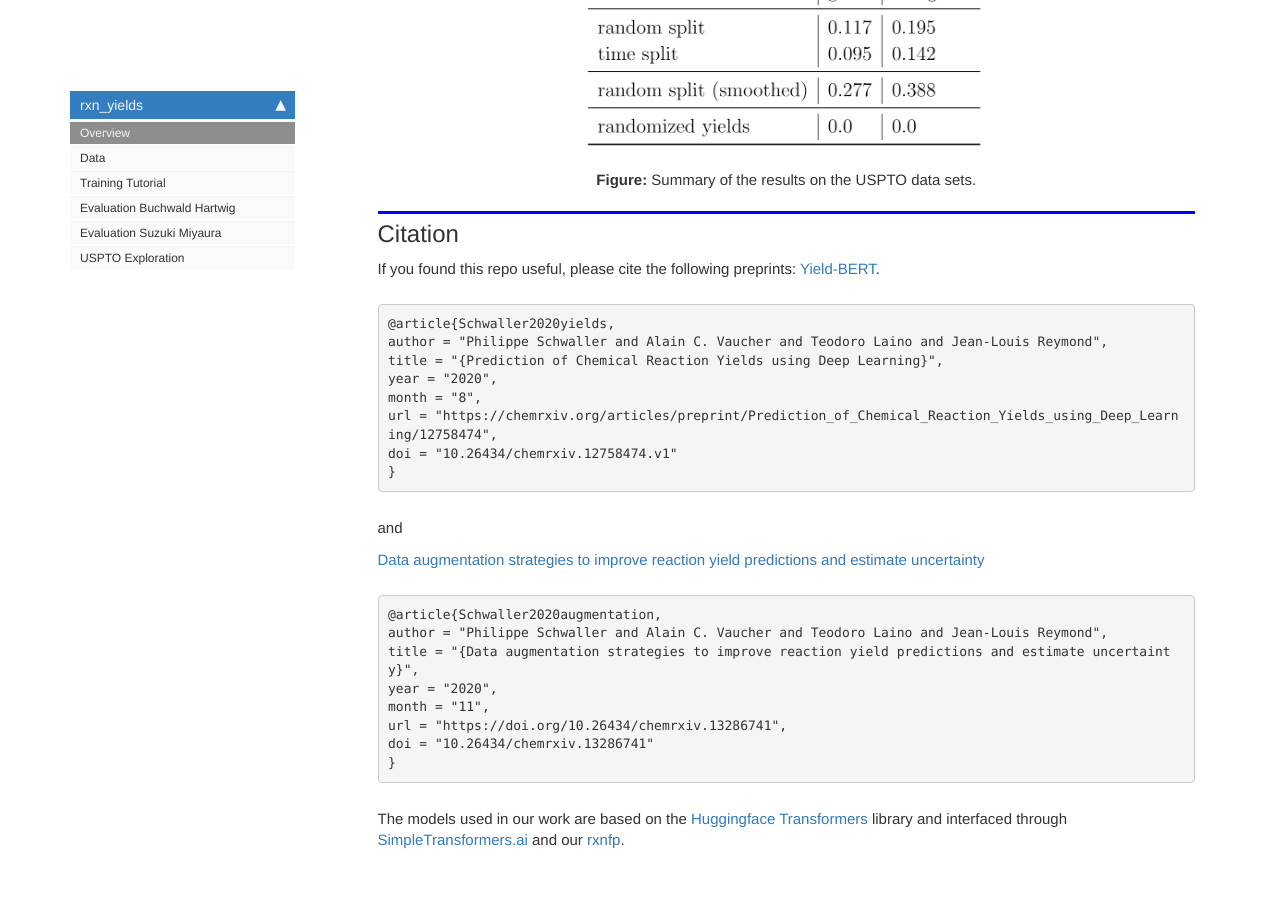
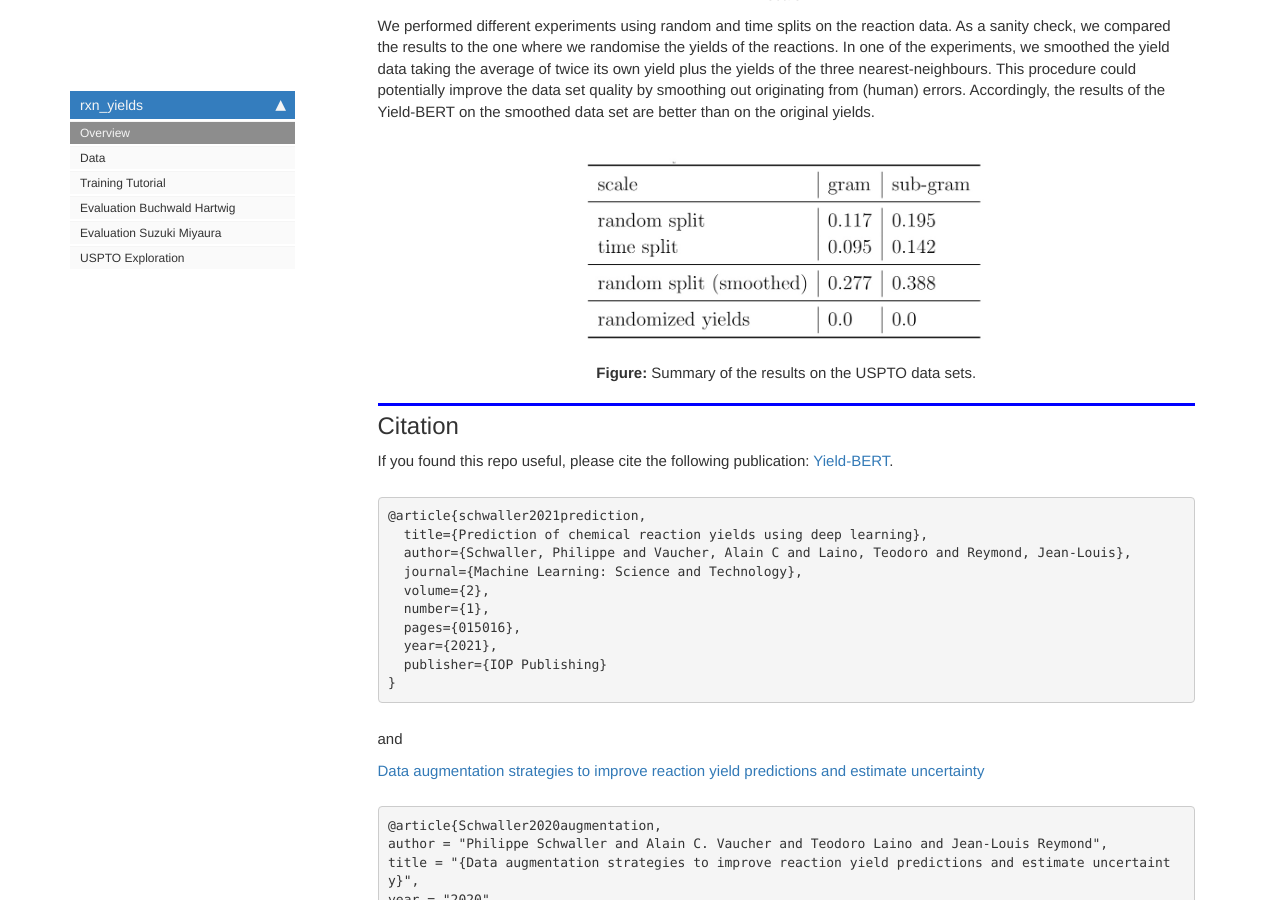
Before and after one commit to rxn4chemistry/rxn_yields, a Jekyll site: the page built from docs/index.html, in a window 1280 px wide and 900 px high, scrolled down 6308 px. Built offline with Jekyll 4.4.1, drawn with Linux system fonts in a browser that asks for light colours; nearby versions of some CDN libraries; comment, search, counter and statistics services are not loaded; some of the changed text lies outside the part shown.

Commit message:
update citation and data augmentation

```diff
--- a/docs/core.html
+++ b/docs/core.html
@@ -32,8 +32,7 @@
 <div class="output_area">
 
 <div class="output_subarea output_stream output_stderr output_text">
-<pre><span class="ansi-blue-intense-fg ansi-bold">wandb</span>: <span class="ansi-yellow-fg">WARNING</span> W&amp;B installed but not logged in.  Run `wandb login` or set the WANDB_API_KEY env variable.
-This extension has only been tested with simpletransformers==0.34.4
+<pre>This extension has only been tested with simpletransformers==0.34.4
 </pre>
 </div>
 </div>
--- a/docs/data_augmentation.html
+++ b/docs/data_augmentation.html
@@ -53,7 +53,7 @@
 
 
 <div class="output_markdown rendered_html output_subarea ">
-<h4 id="randomize_smiles" class="doc_header"><code>randomize_smiles</code><a href="https://github.com/rxn4chemistry/rxn_yields/tree/master/rxn_yields/augmentation.py#L14" class="source_link" style="float:right">[source]</a></h4><blockquote><p><code>randomize_smiles</code>(<strong><code>smiles</code></strong>, <strong><code>random_type</code></strong>=<em><code>'rotated'</code></em>)</p>
+<h4 id="randomize_smiles" class="doc_header"><code>randomize_smiles</code><a href="https://github.com/rxn4chemistry/rxn_yields/tree/master/rxn_yields/augmentation.py#L14" class="source_link" style="float:right">[source]</a></h4><blockquote><p><code>randomize_smiles</code>(<strong><code>smiles</code></strong>, <strong><code>random_type</code></strong>=<em><code>'rotated'</code></em>, <strong><code>isomericSmiles</code></strong>=<em><code>True</code></em>)</p>
 </blockquote>
 <p>From: <a href="https://github.com/undeadpixel/reinvent-randomized">https://github.com/undeadpixel/reinvent-randomized</a> and <a href="https://github.com/GLambard/SMILES-X">https://github.com/GLambard/SMILES-X</a>
 Returns a random SMILES given a SMILES of a molecule.
--- a/docs/index.html
+++ b/docs/index.html
@@ -32,7 +32,7 @@
 <div class="cell border-box-sizing text_cell rendered"><div class="inner_cell">
 <div class="text_cell_render border-box-sizing rendered_html">
 <p>Artificial intelligence is driving one of the most important revolutions in organic chemistry. Multiple platforms, including tools for reaction prediction and synthesis planning based on machine learning, successfully became part of the organic chemists’ daily laboratory, assisting in domain-specific synthetic problems. Unlike reaction prediction and retrosynthetic models, reaction yields models have been less investigated, despite the enormous potential of accurately predicting them. Reaction yields models, describing the percentage of the reactants that is converted to the desired products, could guide chemists and help them select high-yielding reactions and score synthesis routes, reducing the number of attempts. So far, yield predictions have been predominantly performed for high-throughput experiments using a categorical (one-hot) encoding of reactants, concatenated molecular fingerprints, or computed chemical descriptors. Here, we extend the application of natural language processing architectures to predict reaction properties given a text-based representation of the reaction, using an encoder transformer model combined with a regression layer. We demonstrate outstanding prediction performance on two high-throughput experiment reactions sets. An analysis of the yields reported in the open-source USPTO data set shows that their distribution differs depending on the mass scale, limiting the dataset applicability in reaction yields predictions.</p>
-<p>This repository complements our studies on <a href="https://chemrxiv.org/articles/preprint/Prediction_of_Chemical_Reaction_Yields_using_Deep_Learning/12758474">predicting chemical reaction yields</a> and <a href="https://doi.org/10.26434/chemrxiv.13286741">data augmentation and uncertainty estimation for yield predictions</a>.</p>
+<p>This repository complements our studies on <a href="https://iopscience.iop.org/article/10.1088/2632-2153/abc81d">predicting chemical reaction yields</a> (published in Machine Learning: Science and Technology) and <a href="https://doi.org/10.26434/chemrxiv.13286741">data augmentation and uncertainty estimation for yield predictions</a> (presented at the Machine Learning for Molecules Workshop at NeurIPS 2020).</p>
 
 </div>
 </div>
@@ -55,6 +55,16 @@
 <pre><code>git clone https://github.com/rxn4chemistry/rxn_yields.git
 cd rxn_yields
 pip install -e .</code></pre>
+
+</div>
+</div>
+</div>
+<div class="cell border-box-sizing text_cell rendered"><div class="inner_cell">
+<div class="text_cell_render border-box-sizing rendered_html">
+<hr>
+<p><strong>NOTE:</strong></p>
+<p>If you are fine-tuning your own models. Make sure that the pretrained model (from which you start training) is loaded from a folder with the same structure as for our <a href="https://github.com/rxn4chemistry/rxnfp/tree/master/rxnfp/models/transformers/bert_pretrained">rxnfp models</a>.</p>
+<hr>
 
 </div>
 </div>
@@ -95,7 +105,7 @@
 <p>Those studies show that Transformer models are able to learn organic chemistry and chemical reactions from SMILES.</p>
 <p>Here we asked the question, how well a <strong>BERT</strong> model would perform when applied to a <strong>yield prediction</strong> task:</p>
 <div style="text-align: center">
-{% include image.html max-width="800" file="/rxn_yields/images/pipeline.jpg" %}
+{% include image.html width="800" max-width="800" file="/rxn_yields/images/pipeline.jpg" %}
 <p style="text-align: center;"> <b>Figure:</b> Pipeline and task description. </p>
 </div><p>To do so, we started with the reaction fingerprint models from the <a href="https://rxn4chemistry.github.io/rxnfp/">rxnfp</a> library and added a fine-tuning regression head through <a href="https://simpletransformers.ai">SimpleTransformers.ai</a>. As we don't need to change the hyperparameters of the base model, we only tune the learning rate for the training and the dropout probability.</p>
 <p>We explored two high-throughput experiment (HTE) data sets and then also the yields data found in the USPTO data base.</p>
@@ -113,7 +123,7 @@
 <div class="cell border-box-sizing text_cell rendered"><div class="inner_cell">
 <div class="text_cell_render border-box-sizing rendered_html">
 <div style="text-align: center">
-{% include image.html max-width="800" file="/rxn_yields/images/buchwald_hartwig.jpg" %}
+{% include image.html width="800" max-width="800" file="/rxn_yields/images/buchwald_hartwig.jpg" %}
 <p style="text-align: center;"> <b>Figure:</b> a) Summary of the results on the Buchwald–Hartwig data set. b) Example regression plot for the first random-split. </p>
 </div>
 </div>
@@ -129,18 +139,18 @@
 <div class="cell border-box-sizing text_cell rendered"><div class="inner_cell">
 <div class="text_cell_render border-box-sizing rendered_html">
 <div style="text-align: center">
-{% include image.html max-width="800" file="/rxn_yields/images/rxn_randomizations.png" %}
+{% include image.html width="800" max-width="800" file="/rxn_yields/images/rxn_randomizations.png" %}
 <p style="text-align: center;"> <b>Figure:</b> The two different data augmentation techniques investigated in the NeurIPS workshop paper. </p>
 </div><h4 id="Results">Results<a class="anchor-link" href="#Results"> </a></h4><div style="text-align: center">
-{% include image.html max-width="800" file="/rxn_yields/images/results_augm.png" %}
+{% include image.html width="800" max-width="800" file="/rxn_yields/images/results_augm.png" %}
 <p style="text-align: center;"> <b>Figure:</b> a) Results on the 70/30 random splits, averaged over 10 splits. b) Comparison of DFT descriptors + RF, canonical SMILES and data augmented randomized SMILES on reduced training sets. c) Out-of-sample test sets</p>
 </div><p>On random splits 70/30 in a), the data augmented Yield-BERT models perform better than other methods. In the low data regime in b), 98 data points are sufficient to train a Yield-BERT that performs similarly, if not better than DFT descriptors + RF. On out-of-sample test sets in c), the results are less clear.</p>
 <h4 id="Test-time-augmentation">Test-time-augmentation<a class="anchor-link" href="#Test-time-augmentation"> </a></h4><div style="text-align: center">
-{% include image.html max-width="800" file="/rxn_yields/images/testtime_augmentation.png" %}
+{% include image.html width="800" max-width="800" file="/rxn_yields/images/testtime_augmentation.png" %}
 <p style="text-align: center;"> <b>Figure:</b> Test-time augmetation.</p>
 </div><p>A typical non-bayesian way of estimating epistemic uncertainty, is to take predictions of models trained with different seeds. Here, we explore a different strategy which requires a single model, namely, test-time augmentation. At test-time, we generate multiple augmented versions of the same input and then, average the prediction of the same model and take the standard deviation as uncertainty estimate.</p>
 <div style="text-align: center">
-{% include image.html max-width="800" file="/rxn_yields/images/uncertainty.png" %}
+{% include image.html width="800" max-width="800" file="/rxn_yields/images/uncertainty.png" %}
 <p style="text-align: center;"> <b>Figure:</b> a) Spearman's rank correlation coefficient with increasing number of test time augmentations. b) Predictions and uncertainty on random split 01 with 2.5% and 70% training data using a fixed molecule order and 10 SMILES randomizations (randomized). c) Out-of-sample test set predictions using a fixed molecule order and 10 SMILES randomizations (randomized). Uncertainty scale was kept the same for all plots and capped at 4.0. MAE = mean average error, RMSE = root mean squared error, UQ = spearman's coefficient $\rho$.</p>
 </div><p>We show that the uncertainty estimates correlate with the error, even for out-of-sample test sets.</p>
 
@@ -151,7 +161,7 @@
 <div class="text_cell_render border-box-sizing rendered_html">
 <h2 id="Suzuki-Miyaura-HTE-data-set">Suzuki-Miyaura HTE data set<a class="anchor-link" href="#Suzuki-Miyaura-HTE-data-set"> </a></h2><p>Another yield data set is the one of Perera et al. from <a href="https://science.sciencemag.org/content/359/6374/429">A platform for automated nanomole-scale reaction screening and micromole-scale synthesis in flow</a>. Using 10 random splits, we demonstrate that the hyperparameters optimised on the Buchwald-Hartwig were transferable to a different HTE reaction data set.</p>
 <div style="text-align: center">
-{% include image.html max-width="600" file="/rxn_yields/images/suzuki_miyaura.jpg" %}
+{% include image.html width="600" max-width="600" file="/rxn_yields/images/suzuki_miyaura.jpg" %}
 <p style="text-align: center;"> <b>Figure:</b> Summary of the results on the Suzuki-Miyaura data set, using the hyperparameters of the Buchwald-Hartwig reactions (3.1) and those tune on one of the random splits. </p>
 </div>
 </div>
@@ -161,7 +171,7 @@
 <div class="text_cell_render border-box-sizing rendered_html">
 <h2 id="Reaction-discovery">Reaction discovery<a class="anchor-link" href="#Reaction-discovery"> </a></h2><p>Training on a reduced part of the training set containing 5%, 10% 20% of the data, we show that the models are already able to find high-yielding reactions in the remaining data set.</p>
 <div style="text-align: center">
-{% include image.html max-width="700" file="/rxn_yields/images/reaction_discovery.jpg" %}
+{% include image.html width="700" max-width="700" file="/rxn_yields/images/reaction_discovery.jpg" %}
 <p style="text-align: center;"> <b>Figure:</b> Average and standard deviation of the yields for the 10, 50, and 100 reactions predicted to have the highest yields after training on a fraction of the data set (5%, 10%, 20%). The ideal reaction selection and a random selection are plotted for comparison. </p>
 </div>
 </div>
@@ -171,11 +181,11 @@
 <div class="text_cell_render border-box-sizing rendered_html">
 <h2 id="USPTO-data-sets">USPTO data sets<a class="anchor-link" href="#USPTO-data-sets"> </a></h2><p>The <a href="https://figshare.com/articles/Chemical_reactions_from_US_patents_1976-Sep2016_/5104873">largest public reaction data</a> set was text-mined from the US patents by Lowe. There are numerous reasons why yield data in patents is noisy. Therefore, it the data set is not ideal for a yield prediction task. Using Reaction Atlases, made with the tutorial shown in <a href="https://rxn4chemistry.github.io/rxnfp/">rxnfp</a>, we show that while general yield trends exists. The local reaction neighbourhoods are very noisy and better quality data would be required.</p>
 <div style="text-align: center">
-{% include image.html max-width="700" file="/rxn_yields/images/tmaps_uspto.jpg" %}
+{% include image.html width="700" max-width="700" file="/rxn_yields/images/tmaps_uspto.jpg" %}
 <p style="text-align: center;"> <b>Figure:</b> Superclasses, yields and yield distribution of the reactions in the USPTO data set divided into gram and subgram scale. </p>
 </div><p>We performed different experiments using random and time splits on the reaction data. As a sanity check, we compared the results to the one where we randomise the yields of the reactions. In one of the experiments, we smoothed the yield data taking the average of twice its own yield plus the yields of the three nearest-neighbours. This procedure could potentially improve the data set quality by smoothing out originating from (human) errors. Accordingly, the results of the Yield-BERT on the smoothed data set are better than on the original yields.</p>
 <div style="text-align: center">
-{% include image.html max-width="500" file="/rxn_yields/images/uspto.jpg" %}
+{% include image.html width="500" max-width="500" file="/rxn_yields/images/uspto.jpg" %}
 <p style="text-align: center;"> <b>Figure:</b> Summary of the results on the USPTO data sets. </p>
 </div>
 </div>
@@ -189,16 +199,18 @@
 </div>
 <div class="cell border-box-sizing text_cell rendered"><div class="inner_cell">
 <div class="text_cell_render border-box-sizing rendered_html">
-<p>If you found this repo useful, please cite the following preprints:
-<a href="https://chemrxiv.org/articles/preprint/Prediction_of_Chemical_Reaction_Yields_using_Deep_Learning/12758474">Yield-BERT</a>.</p>
+<p>If you found this repo useful, please cite the following publication:
+<a href="https://iopscience.iop.org/article/10.1088/2632-2153/abc81d">Yield-BERT</a>.</p>
 
-<pre><code>@article{Schwaller2020yields,
-author = "Philippe Schwaller and Alain C. Vaucher and Teodoro Laino and Jean-Louis Reymond",
-title = "{Prediction of Chemical Reaction Yields using Deep Learning}",
-year = "2020",
-month = "8",
-url = "https://chemrxiv.org/articles/preprint/Prediction_of_Chemical_Reaction_Yields_using_Deep_Learning/12758474",
-doi = "10.26434/chemrxiv.12758474.v1"
+<pre><code>@article{schwaller2021prediction,
+  title={Prediction of chemical reaction yields using deep learning},
+  author={Schwaller, Philippe and Vaucher, Alain C and Laino, Teodoro and Reymond, Jean-Louis},
+  journal={Machine Learning: Science and Technology},
+  volume={2},
+  number={1},
+  pages={015016},
+  year={2021},
+  publisher={IOP Publishing}
 }</code></pre>
 <p>and</p>
 <p><a href="https://doi.org/10.26434/chemrxiv.13286741">Data augmentation strategies to improve reaction yield predictions and estimate uncertainty</a></p>
```
Also changed, not shown: rxn_yields/augmentation.py (+4 -4 lines), README.md, 2 other files.
